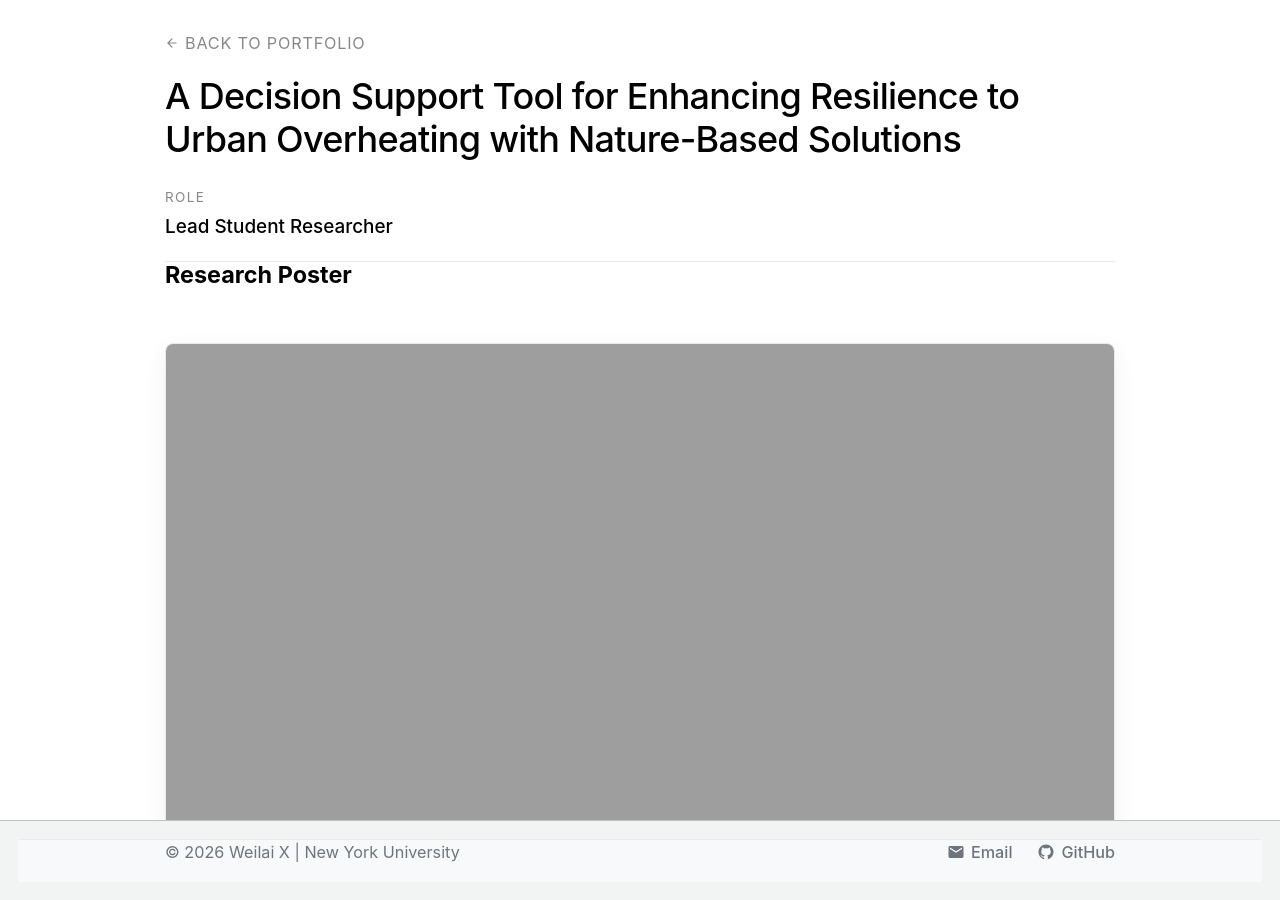
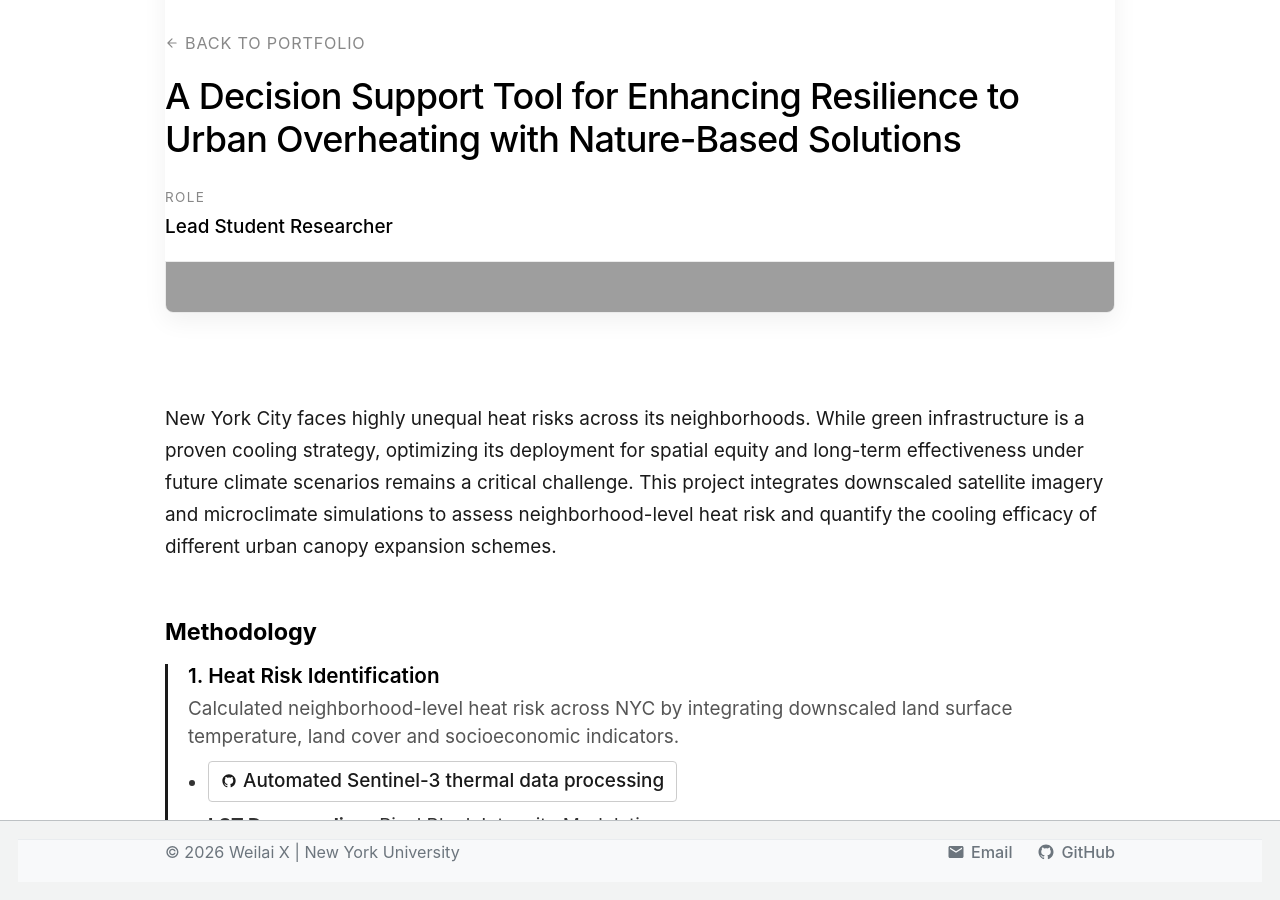
Before and after one commit to Seab0t/Seab0t.github.io, a Jekyll site: the page built from _portfolio/portfolio-NbS.md, in a window 1280 px wide and 900 px high, scrolled down 846 px. Built offline with Jekyll 4.4.1, drawn with Linux system fonts in a browser that asks for light colours; a script bundle is joined from its source files by our own code; library files that are not in the unit come from our copies.

Commit message:
update all

```diff
--- a/_portfolio/portfolio-NbS.md
+++ b/_portfolio/portfolio-NbS.md
@@ -16,6 +17,11 @@ gallery_description: How can we optimize urban canopy expansion to mitigate ther
   <em>National and Kapodistrian University of Athens (Greece)</em>
 </div>
 
+<div style="text-align: center; margin-top: 1rem; margin-bottom: 3rem;">
+  <a href="https://Seab0t.github.io/files/Poster_NbS.pdf" target="_blank" title="Click to view full PDF poster">
+    <img src="https://Seab0t.github.io/images/NbS_Thumb.png" alt="Project Poster" style="border: 1px solid #eaeaea; box-shadow: 0 8px 24px rgba(0,0,0,0.06); border-radius: 8px; transition: transform 0.3s ease;" onmouseover="this.style.transform='scale(1.02)'" onmouseout="this.style.transform='scale(1)'">
+  </a>
+</div>
 New York City faces highly unequal heat risks across its neighborhoods. While green infrastructure is a proven cooling strategy, optimizing its deployment for spatial equity and long-term effectiveness under future climate scenarios remains a critical challenge. This project integrates downscaled satellite imagery and microclimate simulations to assess neighborhood-level heat risk and quantify the cooling efficacy of different urban canopy expansion schemes.
 
 ### Methodology
@@ -45,13 +51,6 @@ New York City faces highly unequal heat risks across its neighborhoods. While gr
   </ul>
 </div>
 
-### Research Poster
-<div style="text-align: center; margin-top: 1rem; margin-bottom: 3rem;">
-  <a href="https://Seab0t.github.io/files/Poster_NbS.pdf" target="_blank" title="Click to view full PDF poster">
-    <img src="https://Seab0t.github.io/images/NbS_Thumb.png" alt="Project Poster" style="border: 1px solid #eaeaea; box-shadow: 0 8px 24px rgba(0,0,0,0.06); border-radius: 8px; transition: transform 0.3s ease;" onmouseover="this.style.transform='scale(1.02)'" onmouseout="this.style.transform='scale(1)'">
-  </a>
-</div>
-
 ### Beyond The Project
 #### LST Downscaling
 For this project, a simple statistical model was sufficient because our primary goal was comparing relative heat across neighborhoods within a single city. However, for broader ecological monitoring or urban thermal analysis, achieving high spatiotemporal resolution is highly valuable. Multi-sensor data fusion, cloud interference, model sensitivity to spatial scaling, chose of auxiliary datasets and physical constraints in deep learning, all remain challenges for LST downscaling.
```
Also changed, not shown: other parts of _portfolio/portfolio-NbS.md (+1 -0 lines), _portfolio/portfolio-facade.md (+1 -0 lines).
